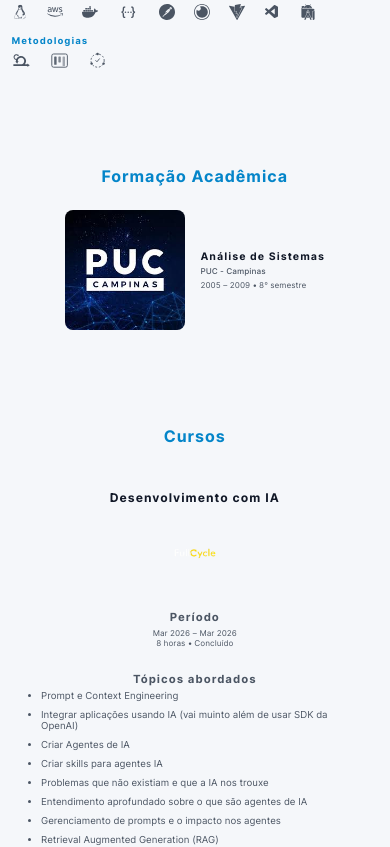
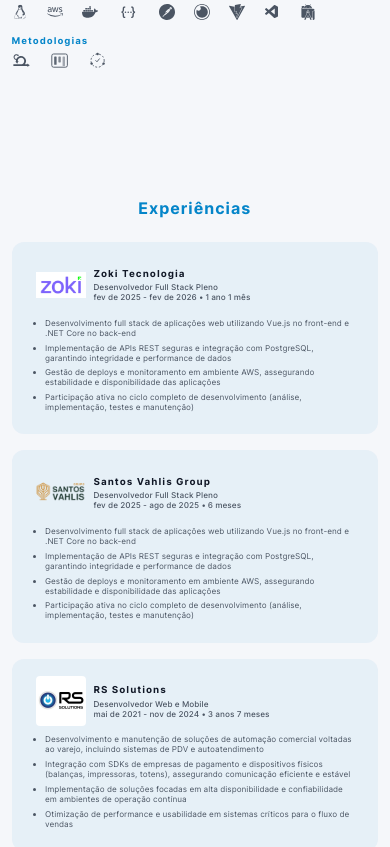
Before and after one commit to RafaelBiatoAzevedo/portfolio, a React (Vite) app: page / in a window 390 px wide. Shown: the part 1580-2427 px from the top of the page. Built offline with nearby package versions, Linux system fonts and the light colour scheme.

Commit message:
feat: add responsive

```diff
--- a/src/App.tsx
+++ b/src/App.tsx
@@ -38,7 +38,7 @@ function App() {
       <Hero />
       <About />
       {/* <Projects /> */}
-      {/* <Experiences /> */}
+      <Experiences />
       <Education />
       <Courses />
       <Contact />
--- a/src/sections/Experiences/styles.ts
+++ b/src/sections/Experiences/styles.ts
@@ -3,6 +3,14 @@ import styled from "styled-components";
 export const Section = styled.section`
   width: 100%;
   padding: 8rem 8%;
+
+  @media (max-width: ${({ theme }) => theme.breakpoints.desktop}) {
+    padding: 8rem 4%;
+  }
+
+  @media (max-width: ${({ theme }) => theme.breakpoints.tablet}) {
+    padding: 8rem 3%;
+  }
 `;
 
 export const Container = styled.div`
@@ -35,9 +43,10 @@ export const ContentTitle = styled.div`
 export const Grid = styled.div`
   display: grid;
   gap: 2rem;
+  grid-template-columns: repeat(2, 1fr);
 
-  @media (min-width: 768px) {
-    grid-template-columns: repeat(2, 1fr);
+  @media (max-width: ${({ theme }) => theme.breakpoints.tablet}) {
+    grid-template-columns: repeat(1, 1fr);
   }
 `;
 
@@ -46,6 +55,11 @@ export const LogoWrapper = styled.div`
   height: 80px;
   border-radius: 4px;
   overflow: hidden;
+
+  @media (max-width: ${({ theme }) => theme.breakpoints.mobile}) {
+    width: 50px;
+    height: 50px;
+  }
 `;
 
 export const CompanyLogo = styled.img`
```
